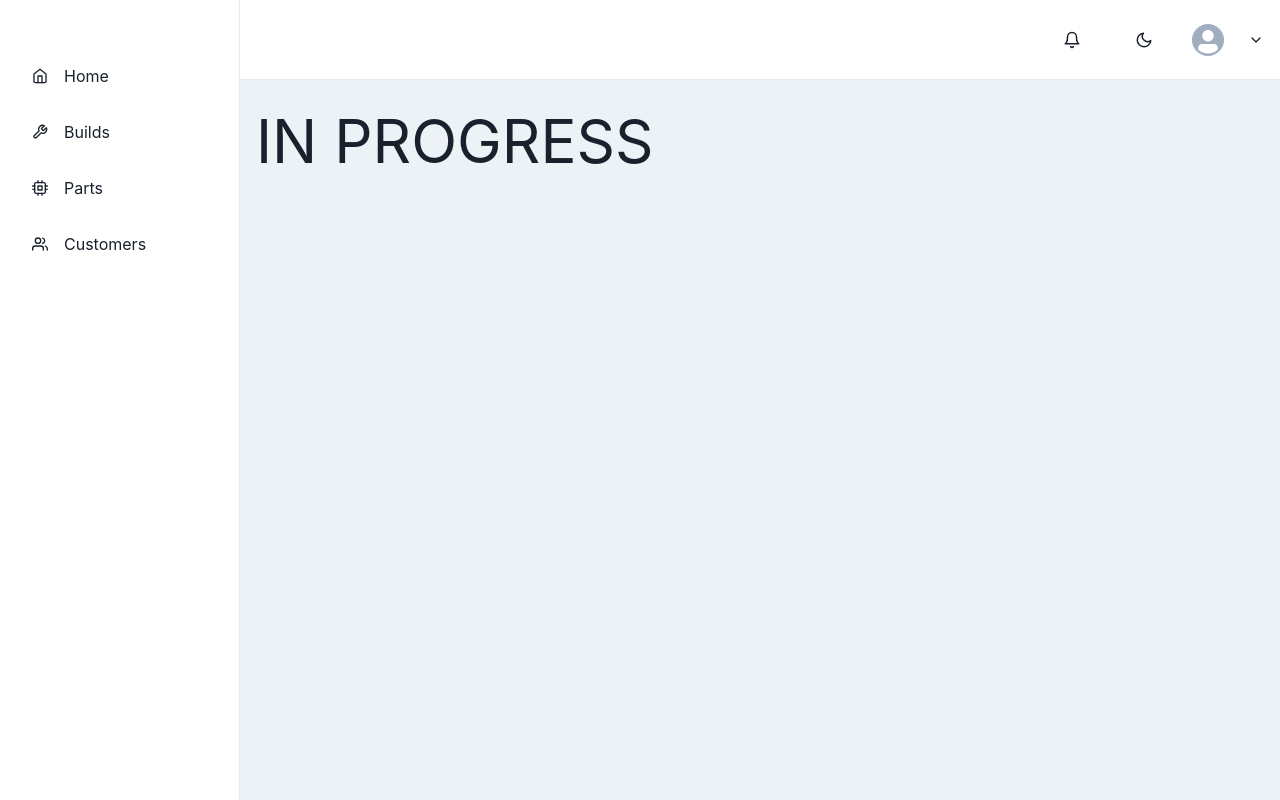
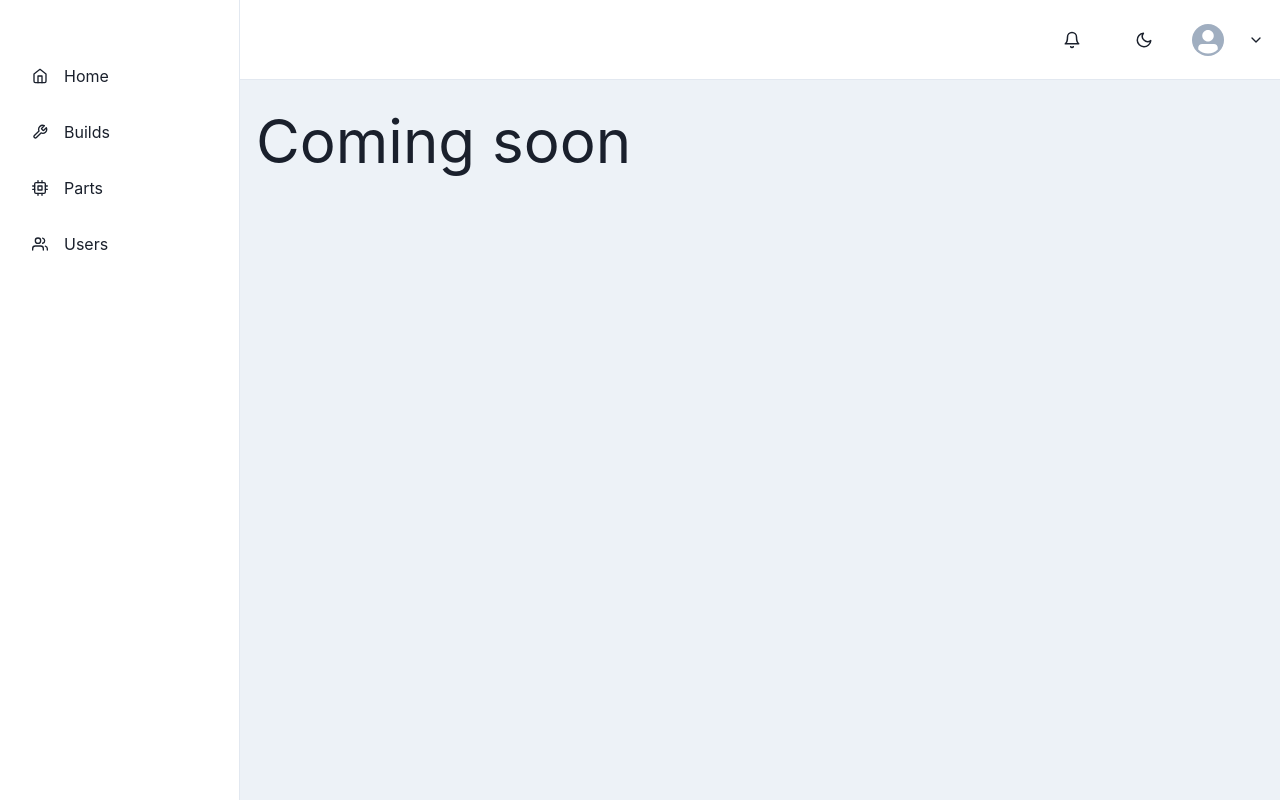
Before and after one commit to sacostapliego/pc-parts-springboot, a React (Vite) app in the folder frontend/: page /dashboard in a window 1280 px wide. Built offline with nearby package versions, Linux system fonts and the light colour scheme.

Commit message:
few changes

```diff
--- a/frontend/src/Home.jsx
+++ b/frontend/src/Home.jsx
@@ -5,7 +5,7 @@ const Home = () => {
 
     return (
         <SidebarWithHeader>
-            <Text fontSize={"6xl"}>IN PROGRESS</Text>
+            <Text fontSize={"6xl"}>Coming soon</Text>
         </SidebarWithHeader>
     )
 }
--- a/frontend/src/components/customer/CustomerCard.jsx
+++ b/frontend/src/components/customer/CustomerCard.jsx
@@ -65,7 +65,6 @@ export default function CardWithImage({id, name, email, age, gender, imageNumber
 
                 <Box p={6}>
                     <Stack spacing={2} align={'center'} mb={5}>
-                        <Tag borderRadius={"full"}>{id}</Tag>
                         <Heading fontSize={'2xl'} fontWeight={500} fontFamily={'body'}>
                             {name}
                         </Heading>
--- a/frontend/src/components/shared/SideBar.jsx
+++ b/frontend/src/components/shared/SideBar.jsx
@@ -43,7 +43,7 @@ const LinkItems = [
     {name: 'Home', route: '/dashboard', icon: FiHome},
     {name: 'Builds', route: '/dashboard/builds', icon: FiTool},
     {name: 'Parts', route: '/dashboard/parts', icon: FiCpu},
-    {name: 'Customers', route: '/dashboard/customers',  icon: FiUsers}, // Customers/might change to users/admins
+    {name: 'Users', route: '/dashboard/customers',  icon: FiUsers}, // Customers/might change to users/admins
 ];
 
 export default function SidebarWithHeader({children}) {
```
Also changed, not shown: 1 other file (tests, documents, lock files or other folders).
